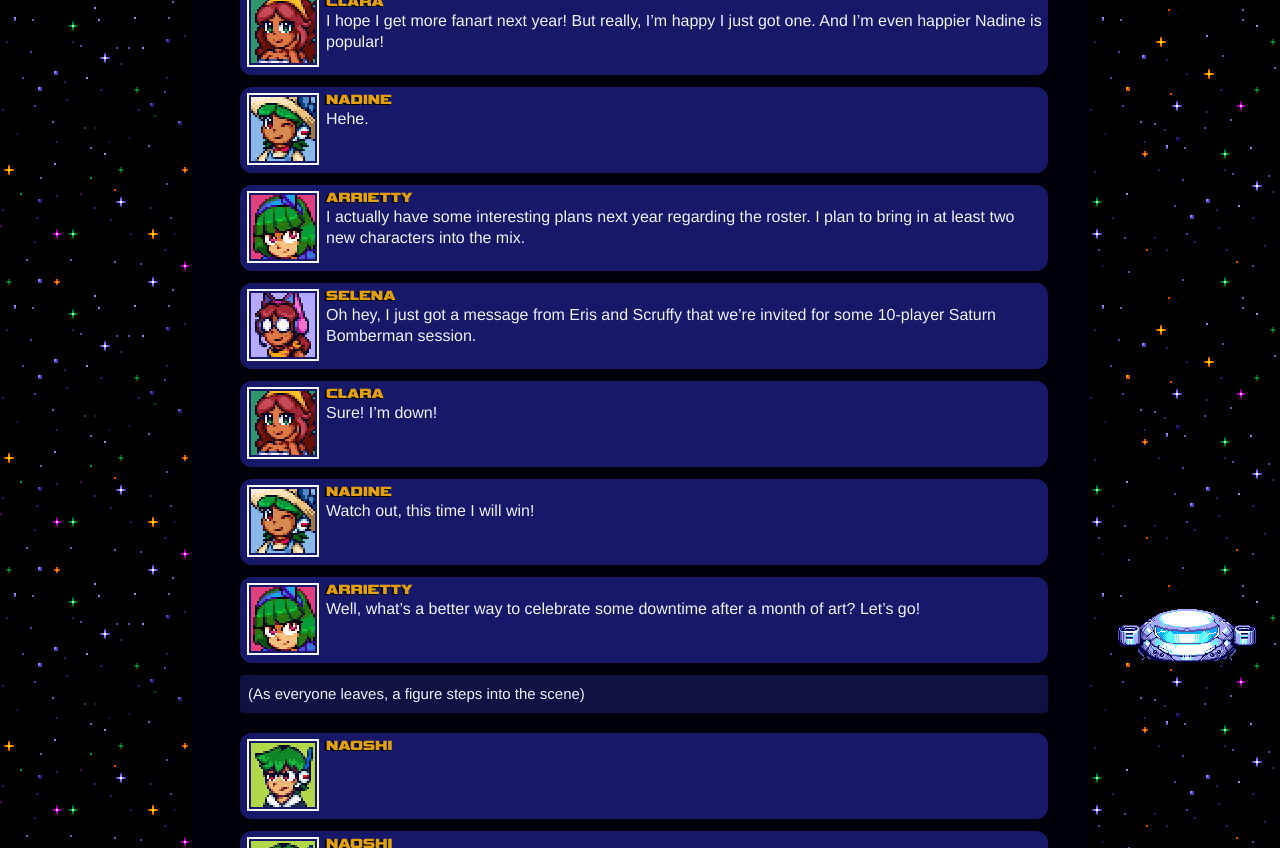
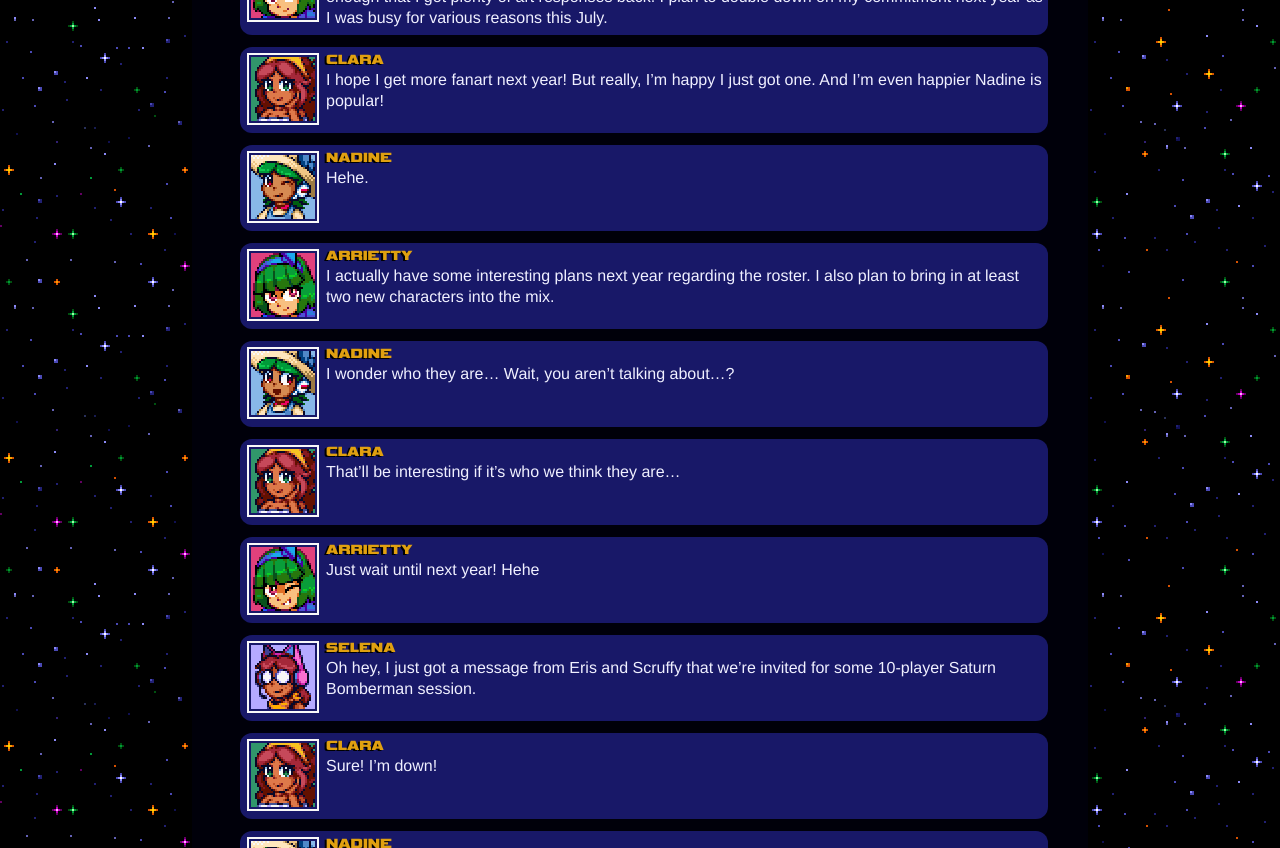
Before and after one commit to naoshibaikyu/superbuddn, a Jekyll site: the page built from epilogues/artfight2024.md, in a window 1280 px wide and 900 px high, scrolled down 16219 px, cut to the strip 52-900 px from the top of the window. Built offline with Jekyll 4.4.1, drawn with Linux system fonts in a browser that asks for light colours; nearby versions of some CDN libraries; some web fonts are replaced; our own code applies the rules of GitHub Pages for plain Markdown files; some of the changed text lies outside the part shown.

Commit message:
Update artfight2024.md

```diff
--- a/epilogues/artfight2024.md
+++ b/epilogues/artfight2024.md
@@ -4,7 +4,9 @@
 
 @TITLE: Art Fight 2024 Results
 
-Arrietty: Hello all and welcome to the first annual results of Arrietty's Art Fight journey! (Although not actually my first year there...)
+%NOTE: Arrietty's mugshot sprite from Cyborg Resistance is created by SchAlternate. Thanks, SchAlternate!
+
+Arrietty Happy: Hello all and welcome to the first annual results of Arrietty's Art Fight journey! (Although not actually my first year there...)
 
 Nadine Confused: Huh? Art Fight? What's that?
 
@@ -12,7 +14,7 @@
 
 Selena: Oh! I bet you fight people to the death with art creations coming to life!
 
-Arrietty: Girls... really?
+Arrietty Annoyed: Girls... really?
 
 Arrietty: For those who don't know, Art Fight is an annual art online event taking place throughout of the month of July. It's basically an art trade where artists from around the internet joins in and draw each other's original characters. They also join in teams, themed around whatever it is of the year, and earn points attacking the opposing team. This year's teams were Seaform and Stardust.
 
@@ -26,7 +28,7 @@
 
 Selena: Huh... How many points did you end up getting for your team this year?
 
-Arrietty: Let me see... according to my statistics... **1588.25** points! But this isn't about my art, really. This is actually about art of us from everyone else!
+Arrietty Happy: Let me see... according to my statistics... **1588.25** points! But this isn't about my art, really. This is actually about art of us from everyone else!
 
 Nadine Shocked: Really?! People drawn us?
 
@@ -34,7 +36,7 @@
 
 Selena: I hope I'm popular!
 
-Arrietty: And not just you three either, myself and another character are on this year's roster too. So I've gotten art as well!
+Arrietty Happy: And not just you three either, myself and another character are on this year's roster too. So I've gotten art as well!
 
 Nadine Confused: Another character? Who is it?
 
@@ -42,7 +44,7 @@
 
 Nadine: Oh! It seems I've gotten **5** artworks drawn of me this year!? Woah... I'm popular...
 
-Arrietty: Yeah! You've got drawn more than last year, which was 3!
+Arrietty Happy: Yeah! You've got drawn more than last year, which was 3!
 
 Clara: This isn't your first Art Fight?
 
@@ -64,7 +66,7 @@
 
 Clara: Awaa... Pretty as heck too!
 
-Arrietty: That was my very first attack of the season too! They're really a great artist! I hope to see them again next year.
+Arrietty Happy: That was my very first attack of the season too! They're really a great artist! I hope to see them again next year.
 
 Nadine Glad: Yeah! Onto the next one!
 
@@ -99,7 +101,7 @@
 
 Clara: Or Dr. Wily...
 
-Arrietty: ...Yeah, about those.
+Arrietty Annoyed: ...Yeah, about those.
 
 Nadine Happy: Anyways... Next!
 
@@ -113,11 +115,11 @@
 
 Nadine Glad: Pew pew pew!
 
-Arrietty: This one was a birthday gift, so it's kind of special to me.
+Arrietty Happy: This one was a birthday gift, so it's kind of special to me.
 
 Nadine Happy: Hehe, I look really cute there. Kinda scrimblo-y. Maybe I should star in a platformer...
 
-Arrietty: Yeah, if only there was an entire game series dedicated to that.
+Arrietty Happy: Yeah, if only there was an entire game series dedicated to that.
 
 % ![](https://i.imgur.com/9JAjceK.png)
 
@@ -153,7 +155,7 @@
 
 Nadine: Crimson seemed really into it, concentrating and all! But he ended up in last place, didn't he?
 
-Arrietty: Mario Party is certainly a game of luck... And also a good way to end friendships!
+Arrietty Happy: Mario Party is certainly a game of luck... And also a good way to end friendships!
 
 Selena: Crimson didn't want to talk to us for a week after that.
 
@@ -169,7 +171,7 @@
 
 %"Arrietty and Selena" - EngineerKappa)
 
-Arrietty: (embarassed)
+Arrietty Sad: (embarassed)
 
 Selena: Oh!! I remember this! I felt so *powerful* wearing that witch outfit. I never knew I could feel so... confident and cool wearing that!
 
@@ -183,11 +185,11 @@
 
 Selena: Don't be a downer! That outfit swap was empowering!
 
-Arrietty: Easy for *you* to say, Selena.
+Arrietty Annoyed: Easy for *you* to say, Selena.
 
 Selena: You have a problem with MY outfit?
 
-Arrietty: No, it's not that! I just had difficulty wearing those headphones on my ears...
+Arrietty Sad: No, it's not that! I just had difficulty wearing those headphones on my ears...
 
 Nadine: Well, all of that aside... Who's next?
 
@@ -205,7 +207,7 @@
 
 Nadine Happy: Clara is so coooool. She would be my main any day!
 
-Arrietty: It seems I have **3** art drawn this year. You've already seen the costume swap one though. So the one to be shown right now is the 2nd art I've received!
+Arrietty Happy: It seems I have **3** art drawn this year. You've already seen the costume swap one though. So the one to be shown right now is the 2nd art I've received!
 
 % ![](https://i.imgur.com/vquRJi4.png)
 
@@ -215,11 +217,11 @@
 
 Selena: This was done in an hour and 25 minutes too! Impressive!
 
-Arrietty: And on top of that, the art looks really fantastic! I'm really happy!
+Arrietty Happy: And on top of that, the art looks really fantastic! I'm really happy!
 
 Nadine Glad: It's Arrietty the Variety of the Arrietty series...
 
-Arrietty: Don't push it, Nadine.
+Arrietty Angry: Don't push it, Nadine.
 
 % ![](https://i.imgur.com/IeTnFYD.png)
 
@@ -227,7 +229,7 @@
 
 Clara: The flat style is really neat!
 
-Arrietty: I especially like the posing here. I feel cool!
+Arrietty Happy: I especially like the posing here. I feel cool!
 
 Nadine: You look like you're about to do some pretty magic!
 
@@ -273,7 +275,7 @@
 
 Nadine: Well.. that's all of the art it seems!
 
-Arrietty: Huh, I just realized something... We have two artists named after Nitori Kawashiro from the Touhou series. The other being EngineerKappa.
+Arrietty Shocked: Huh, I just realized something... We have two artists named after Nitori Kawashiro from the Touhou series. The other being EngineerKappa.
 
 Selena: She's, for obvious reasons, my favorite character! I'm glad she's popular enough for that to occur!
 
@@ -283,7 +285,13 @@
 
 Nadine Glad: Hehe.
 
-Arrietty: I actually have some interesting plans next year regarding the roster. I plan to bring in at least two new characters into the mix.
+Arrietty: I actually have some interesting plans next year regarding the roster. I also plan to bring in at least two new characters into the mix.
+
+Nadine Happy: I wonder who they are... Wait, you aren't talking about...?
+
+Clara: That'll be interesting if it's who we think they are...
+
+Arrietty Happy: Just wait until next year! Hehe
 
 Selena: Oh hey, I just got a message from Eris and Scruffy that we're invited for some 10-player Saturn Bomberman session.
 
@@ -291,7 +299,7 @@
 
 Nadine Glad: Watch out, this time I will win!
 
-Arrietty: Well, what's a better way to celebrate some downtime after a month of art? Let's go!
+Arrietty Happy: Well, what's a better way to celebrate some downtime after a month of art? Let's go!
 
 %(As everyone leaves, a figure steps into the scene)
 
```
